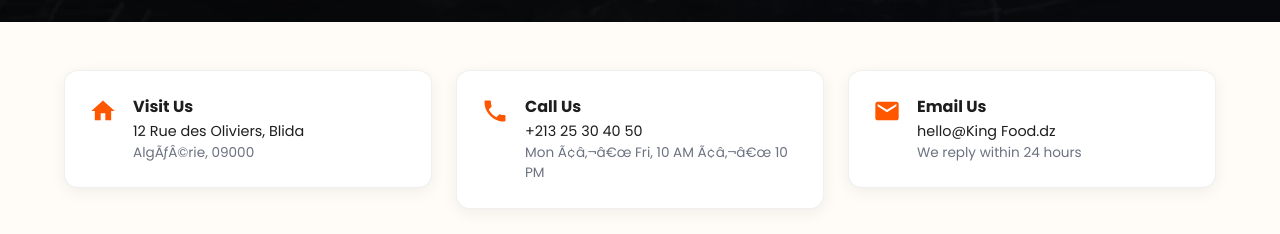
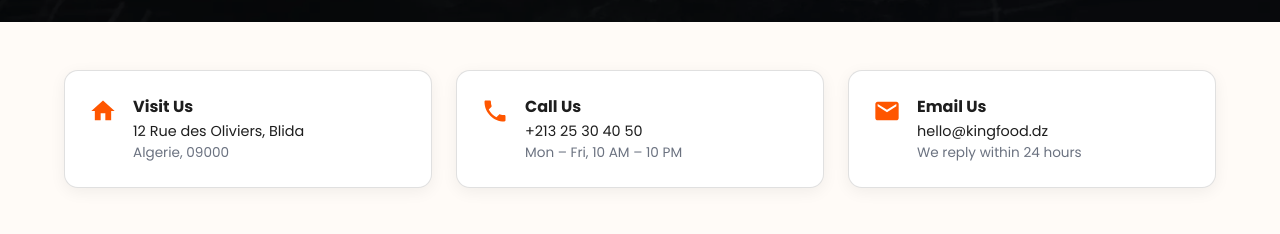
Before and after one commit to wail735/Restaurant, a React (Create React App) app: page /contact in a window 1280 px wide. Shown: the part 238-472 px from the top of the page. Built offline with nearby package versions, Linux system fonts and the light colour scheme; grey boxes are pictures that could not be loaded.

Commit message:
feat: complete i18n/dark-mode refactor - all components translated, build passes CI cleanly

```diff
--- a/src/Contact.js
+++ b/src/Contact.js
@@ -1,7 +1,8 @@
-import { Typography, TextField, Button, Box, Alert, Collapse } from "@mui/material";
+import { Typography, TextField, Button, Box, Alert, Collapse, useTheme } from "@mui/material";
 import { Home, Phone, Email } from "@mui/icons-material";
 import { motion } from "framer-motion";
 import { useState } from "react";
+import { useTranslation } from "react-i18next";
 
 const fadeUp = {
   hidden: { opacity: 0, y: 28 },
@@ -12,38 +13,40 @@
   }),
 };
 
-const infoItems = [
-  {
-    icon: <Home sx={{ color: "#ff5600", fontSize: 28 }} />,
-    label: "Visit Us",
-    line1: "12 Rue des Oliviers, Blida",
-    line2: "AlgÃƒÂ©rie, 09000",
-  },
-  {
-    icon: <Phone sx={{ color: "#ff5600", fontSize: 28 }} />,
-    label: "Call Us",
-    line1: "+213 25 30 40 50",
-    line2: "Mon Ã¢â‚¬â€œ Fri, 10 AM Ã¢â‚¬â€œ 10 PM",
-  },
-  {
-    icon: <Email sx={{ color: "#ff5600", fontSize: 28 }} />,
-    label: "Email Us",
-    line1: "hello@King Food.dz",
-    line2: "We reply within 24 hours",
-  },
-];
-
 export default function Contact() {
+  const { t } = useTranslation();
+  const theme = useTheme();
   const [form, setForm] = useState({ name: "", email: "", subject: "", message: "" });
   const [submitted, setSubmitted] = useState(false);
   const [errors, setErrors] = useState({});
 
+  const infoItems = [
+    {
+      icon: <Home sx={{ color: "#ff5600", fontSize: 28 }} />,
+      label: t('contact_visit'),
+      line1: "12 Rue des Oliviers, Blida",
+      line2: "Algerie, 09000",
+    },
+    {
+      icon: <Phone sx={{ color: "#ff5600", fontSize: 28 }} />,
+      label: t('contact_call'),
+      line1: "+213 25 30 40 50",
+      line2: t('contact_hours'),
+    },
+    {
+      icon: <Email sx={{ color: "#ff5600", fontSize: 28 }} />,
+      label: t('contact_email_lbl'),
+      line1: "hello@kingfood.dz",
+      line2: t('contact_reply'),
+    },
+  ];
+
   const validate = () => {
     const e = {};
-    if (!form.name.trim()) e.name = "Name is required";
-    if (!form.email.trim() || !/\S+@\S+\.\S+/.test(form.email)) e.email = "Valid email is required";
-    if (!form.subject.trim()) e.subject = "Subject is required";
-    if (!form.message.trim()) e.message = "Message is required";
+    if (!form.name.trim()) e.name = t('err_name');
+    if (!form.email.trim() || !/\S+@\S+\.\S+/.test(form.email)) e.email = t('err_email');
+    if (!form.subject.trim()) e.subject = t('err_subject');
+    if (!form.message.trim()) e.message = t('err_message');
     return e;
   };
 
@@ -57,7 +60,7 @@
   };
 
   return (
-    <div>
+    <div style={{ backgroundColor: theme.palette.background.default, minHeight: "100vh" }}>
       {/* Hero */}
       <div className="relative w-full overflow-hidden" style={{ height: "260px" }}>
         <img
@@ -71,7 +74,7 @@
             animate={{ opacity: 1, y: 0 }}
             transition={{ duration: 0.6 }}
           >
-            <p className="section-label" style={{ color: "#ff5600", marginBottom: 8 }}>Get in Touch</p>
+            <p className="section-label" style={{ color: "#ff5600", marginBottom: 8 }}>{t('contact_hero_label')}</p>
             <h1
               style={{
                 fontFamily: "'Poppins', sans-serif",
@@ -82,7 +85,7 @@
                 lineHeight: 1.15,
               }}
             >
-              Contact Us
+              {t('contact_hero_title')}
             </h1>
           </motion.div>
         </div>
@@ -97,7 +100,7 @@
           gap: 3,
           px: { xs: 3, md: 8 },
           py: 6,
-          bgcolor: "#fffbf7",
+          bgcolor: theme.palette.background.default,
         }}
       >
         {infoItems.map((item, i) => (
@@ -117,24 +120,22 @@
                 gap: 2,
                 p: 3,
                 borderRadius: "14px",
-                bgcolor: "#fff",
+                bgcolor: theme.palette.background.paper,
                 boxShadow: "0 4px 16px rgba(0,0,0,0.06)",
-                border: "1px solid rgba(0,0,0,0.06)",
+                border: `1px solid ${theme.palette.divider}`,
                 transition: "box-shadow 0.3s ease",
                 "&:hover": { boxShadow: "0 8px 28px rgba(255,86,0,0.12)" },
               }}
             >
               <Box sx={{ mt: 0.3 }}>{item.icon}</Box>
               <Box>
-                <Typography
-                  sx={{ fontWeight: 700, fontFamily: "'Poppins', sans-serif", fontSize: "1rem", mb: 0.3 }}
-                >
+                <Typography sx={{ fontWeight: 700, fontFamily: "'Poppins', sans-serif", fontSize: "1rem", mb: 0.3, color: theme.palette.text.primary }}>
                   {item.label}
                 </Typography>
-                <Typography sx={{ color: "#1e1e1e", fontFamily: "'Poppins', sans-serif", fontSize: "0.9rem" }}>
+                <Typography sx={{ color: theme.palette.text.primary, fontFamily: "'Poppins', sans-serif", fontSize: "0.9rem" }}>
                   {item.line1}
                 </Typography>
-                <Typography sx={{ color: "#6b7280", fontFamily: "'Poppins', sans-serif", fontSize: "0.85rem" }}>
+                <Typography sx={{ color: theme.palette.text.secondary, fontFamily: "'Poppins', sans-serif", fontSize: "0.85rem" }}>
                   {item.line2}
                 </Typography>
               </Box>
@@ -177,10 +178,10 @@
               fontWeight: 800,
               fontSize: "1.7rem",
               mb: 3,
-              color: "#1e1e1e",
+              color: theme.palette.text.primary,
             }}
           >
-            Send Us a Message
+            {t('contact_form_title')}
           </Typography>
 
           <Collapse in={submitted}>
@@ -189,19 +190,20 @@
               sx={{
                 mb: 3,
                 borderRadius: "12px",
-                bgcolor: "#fff5ed",
+                bgcolor: theme.palette.mode === 'dark' ? "rgba(255,86,0,0.1)" : "#fff5ed",
                 border: "1px solid #ff5600",
                 "& .MuiAlert-icon": { color: "#ff5600" },
                 fontFamily: "'Poppins', sans-serif",
+                color: theme.palette.text.primary,
               }}
             >
-              Thank you! Your message has been received. We will get back to you within 24 hours.
+              {t('contact_success')}
             </Alert>
           </Collapse>
 
           <Box component="form" onSubmit={handleSubmit} className="flex flex-col gap-4">
             <TextField
-              label="Your Name"
+              label={t('contact_name')}
               variant="outlined"
               fullWidth
               value={form.name}
@@ -211,7 +213,7 @@
               sx={{ "& .MuiOutlinedInput-root": { borderRadius: "10px" } }}
             />
             <TextField
-              label="Your Email"
+              label={t('contact_email_field')}
               type="email"
               variant="outlined"
               fullWidth
@@ -222,7 +224,7 @@
               sx={{ "& .MuiOutlinedInput-root": { borderRadius: "10px" } }}
             />
             <TextField
-              label="Subject"
+              label={t('contact_subject')}
               variant="outlined"
               fullWidth
               value={form.subject}
@@ -232,7 +234,7 @@
               sx={{ "& .MuiOutlinedInput-root": { borderRadius: "10px" } }}
             />
             <TextField
-              label="Your Message"
+              label={t('contact_message')}
               variant="outlined"
               multiline
               rows={5}
@@ -261,7 +263,7 @@
                 alignSelf: "flex-start",
               }}
             >
-              Send Message
+              {t('contact_send')}
             </Button>
           </Box>
         </motion.div>
--- a/src/locales/ar.json
+++ b/src/locales/ar.json
@@ -79,6 +79,24 @@
     "address_lbl": "العنوان",
     "phone_lbl": "الهاتف",
     "email_lbl": "البريد الإلكتروني",
-    "rights": "جميع الحقوق محفوظة"
+    "rights": "جميع الحقوق محفوظة",
+    "contact_hero_label": "تواصل معنا",
+    "contact_hero_title": "اتصل بنا",
+    "contact_visit": "قم بزيارتنا",
+    "contact_call": "اتصل بنا",
+    "contact_hours": "الإثنين – الجمعة، 10ص – 10م",
+    "contact_email_lbl": "راسلنا",
+    "contact_reply": "نرد خلال 24 ساعة",
+    "contact_form_title": "أرسل لنا رسالة",
+    "contact_success": "شكراً! تم استلام رسالتك. سنتواصل معك خلال 24 ساعة.",
+    "contact_name": "اسمك",
+    "contact_email_field": "بريدك الإلكتروني",
+    "contact_subject": "الموضوع",
+    "contact_message": "رسالتك",
+    "contact_send": "إرسال الرسالة",
+    "err_name": "الاسم مطلوب",
+    "err_email": "بريد إلكتروني صحيح مطلوب",
+    "err_subject": "الموضوع مطلوب",
+    "err_message": "الرسالة مطلوبة"
   }
 }
--- a/src/locales/en.json
+++ b/src/locales/en.json
@@ -79,6 +79,24 @@
     "address_lbl": "Address",
     "phone_lbl": "Phone",
     "email_lbl": "Email",
-    "rights": "All rights reserved"
+    "rights": "All rights reserved",
+    "contact_hero_label": "Get in Touch",
+    "contact_hero_title": "Contact Us",
+    "contact_visit": "Visit Us",
+    "contact_call": "Call Us",
+    "contact_hours": "Mon – Fri, 10 AM – 10 PM",
+    "contact_email_lbl": "Email Us",
+    "contact_reply": "We reply within 24 hours",
+    "contact_form_title": "Send Us a Message",
+    "contact_success": "Thank you! Your message has been received. We will get back to you within 24 hours.",
+    "contact_name": "Your Name",
+    "contact_email_field": "Your Email",
+    "contact_subject": "Subject",
+    "contact_message": "Your Message",
+    "contact_send": "Send Message",
+    "err_name": "Name is required",
+    "err_email": "Valid email is required",
+    "err_subject": "Subject is required",
+    "err_message": "Message is required"
   }
 }
--- a/src/locales/fr.json
+++ b/src/locales/fr.json
@@ -79,6 +79,24 @@
     "address_lbl": "Adresse",
     "phone_lbl": "Téléphone",
     "email_lbl": "Email",
-    "rights": "Tous droits réservés"
+    "rights": "Tous droits réservés",
+    "contact_hero_label": "Nous Contacter",
+    "contact_hero_title": "Contactez-Nous",
+    "contact_visit": "Nous Rendre Visite",
+    "contact_call": "Nous Appeler",
+    "contact_hours": "Lun – Ven, 10h – 22h",
+    "contact_email_lbl": "Nous Écrire",
+    "contact_reply": "Nous répondons sous 24h",
+    "contact_form_title": "Envoyez-Nous un Message",
+    "contact_success": "Merci ! Votre message a bien été reçu. Nous vous répondrons sous 24 heures.",
+    "contact_name": "Votre Nom",
+    "contact_email_field": "Votre Email",
+    "contact_subject": "Sujet",
+    "contact_message": "Votre Message",
+    "contact_send": "Envoyer le Message",
+    "err_name": "Le nom est requis",
+    "err_email": "Un email valide est requis",
+    "err_subject": "Le sujet est requis",
+    "err_message": "Le message est requis"
   }
 }
```
Also changed, not shown: 1 other file (tests, documents, lock files or other folders).
